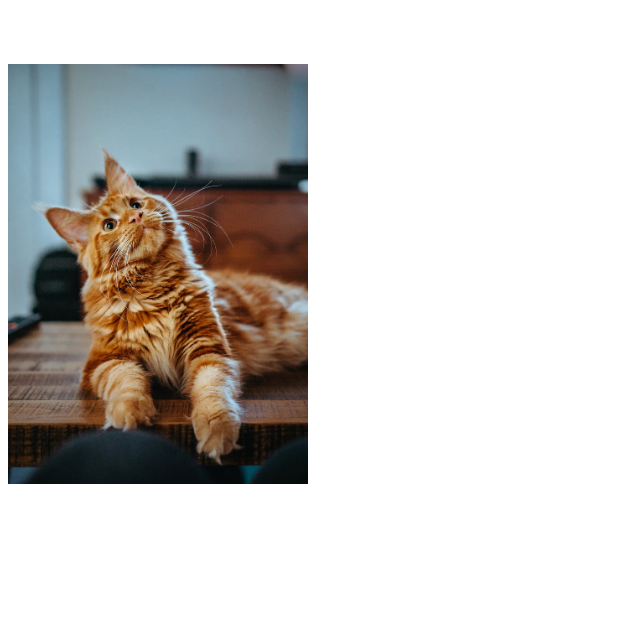
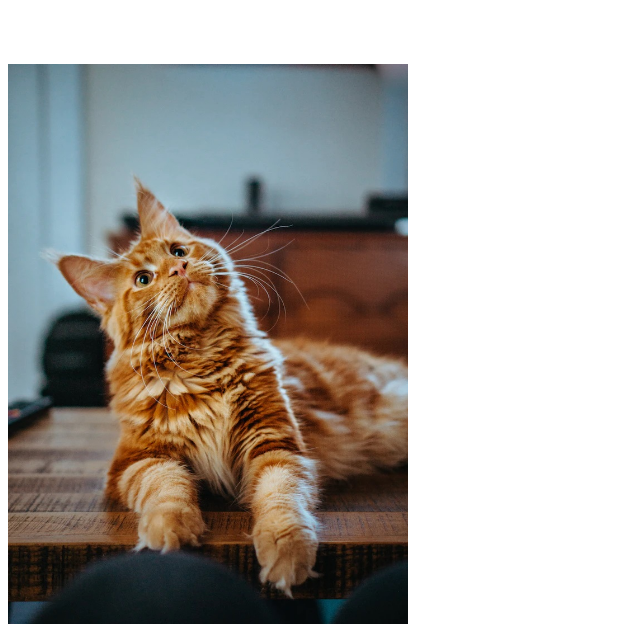
Before and after one commit to gp355d/2024-vite-test, a website built with Vite: page pages/index.html in a window 1280 px wide. Shown: the part 215-851 px from the top of the page, without its empty margins (0-640 px from the left). Before the commit the page ends 800 px from the top, so only its background shows below. Built offline with nearby package versions, Linux system fonts and the light colour scheme.

Commit message:
調整css設定值

```diff
--- a/pages/index.html
+++ b/pages/index.html
@@ -10,7 +10,7 @@
     <%- include('./layout/header'); -%>
 
     <h1 class="index-title">我是首頁</h1>
-    <img src="../assets/images/cat.jpg" style="width: 300px;" alt="cat">
+    <img src="../assets/images/cat.jpg" style="width: 400px;" alt="cat">
 
     <%- include('./layout/footer'); -%>
 
```
